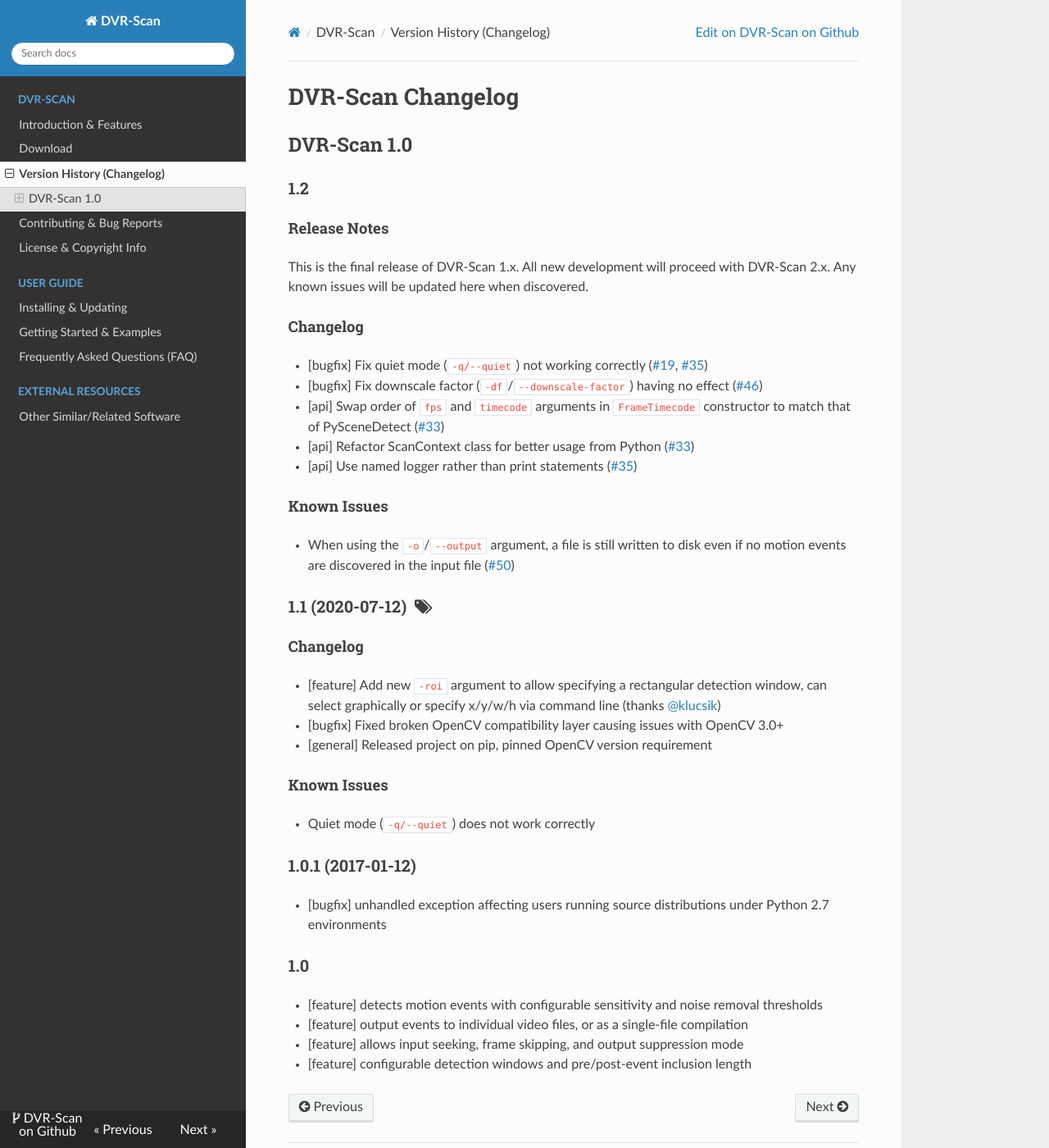
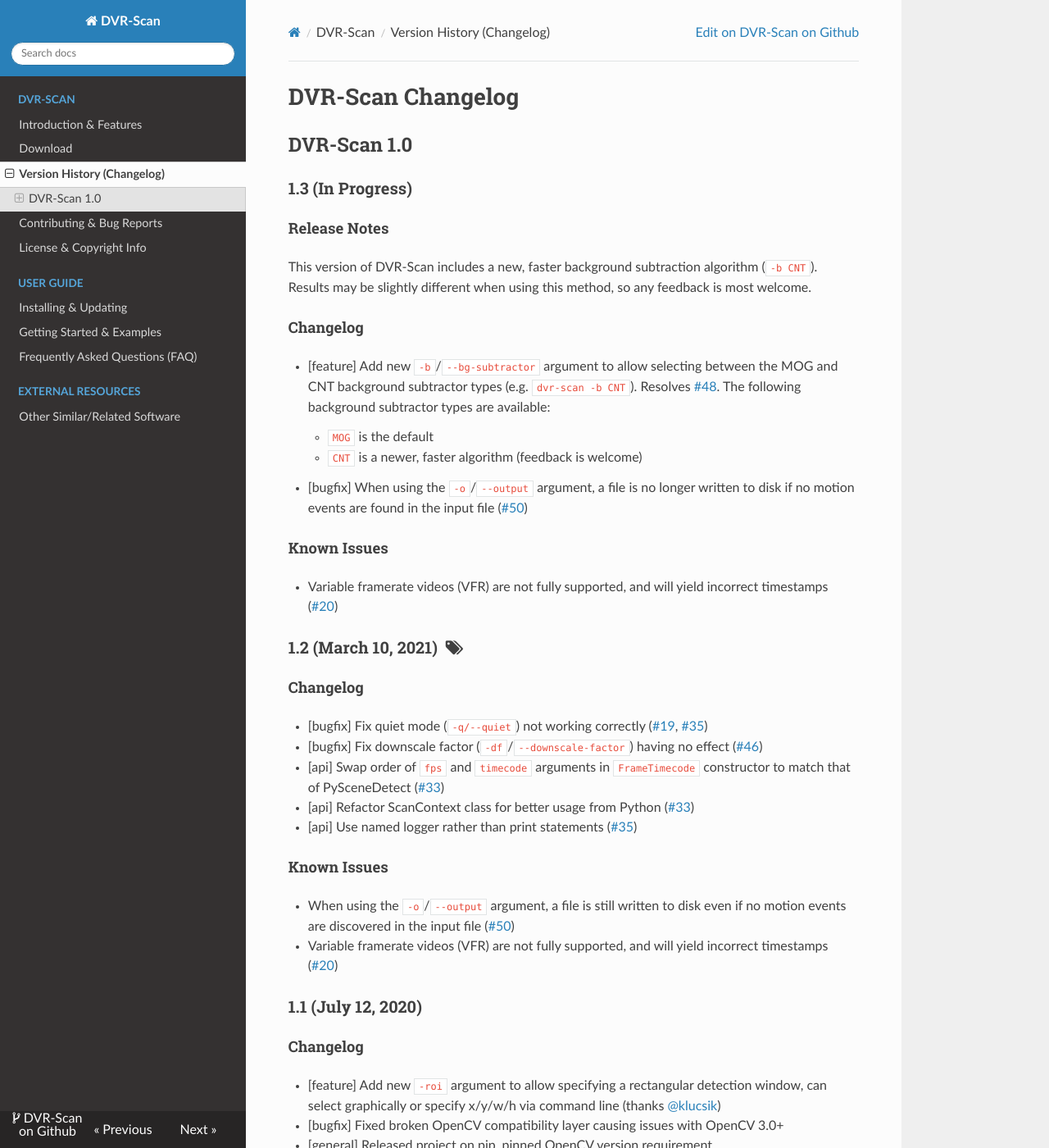
Before and after one commit to Breakthrough/DVR-Scan, an MkDocs documentation site: the page built from docs/changelog.md, in a window 1280 px wide and 1400 px high. Shown: the whole window at 82% size. Built offline with MkDocs 1.6.1, drawn with Linux system fonts in a browser that asks for light colours; nearby versions of some CDN libraries; old or Windows-style settings are respelled for this version of MkDocs; some of the changed text lies outside the part shown.

Commit message:
Add ability to select CNT background subtractor (#48).

```diff
--- a/docs/changelog.md
+++ b/docs/changelog.md
@@ -4,11 +4,25 @@
 
 ## DVR-Scan 1.0
 
-### 1.2
+### 1.3 (In Progress)
 
 #### Release Notes
 
-This is the final release of DVR-Scan 1.x.  All new development will proceed with DVR-Scan 2.x.  Any known issues will be updated here when discovered.
+This version of DVR-Scan includes a new, faster background subtraction algorithm (`-b CNT`).  Results may be slightly different when using this method, so any feedback is most welcome.
+
+#### Changelog
+
+ * [feature] Add new `-b`/`--bg-subtractor` argument to allow selecting between the MOG and CNT background subtractor types (e.g. `dvr-scan -b CNT`). Resolves [#48](https://github.com/Breakthrough/DVR-Scan/issues/48). The following background subtractor types are available:
+     * `MOG` is the default
+     * `CNT` is a newer, faster algorithm (feedback is welcome)
+ * [bugfix] When using the `-o`/`--output` argument, a file is no longer written to disk if no motion events are found in the input file ([#50](https://github.com/Breakthrough/DVR-Scan/issues/50))
+
+#### Known Issues
+
+ * Variable framerate videos (VFR) are not fully supported, and will yield incorrect timestamps ([#20](https://github.com/Breakthrough/DVR-Scan/issues/20))
+
+
+### 1.2 (March 10, 2021) &nbsp;<span class="fa fa-tags"></span>
 
 #### Changelog
 
@@ -21,9 +35,10 @@
 #### Known Issues
 
  * When using the `-o`/`--output` argument, a file is still written to disk even if no motion events are discovered in the input file ([#50](https://github.com/Breakthrough/DVR-Scan/issues/50))
+ * Variable framerate videos (VFR) are not fully supported, and will yield incorrect timestamps ([#20](https://github.com/Breakthrough/DVR-Scan/issues/20))
 
 
-### 1.1 (2020-07-12) &nbsp;<span class="fa fa-tags"></span>
+### 1.1 (July 12, 2020)
 
 #### Changelog
 
@@ -34,12 +49,13 @@
 #### Known Issues
 
  * Quiet mode (`-q/--quiet`) does not work correctly
+ * Variable framerate videos (VFR) are not fully supported, and will yield incorrect timestamps ([#20](https://github.com/Breakthrough/DVR-Scan/issues/20))
 
-### 1.0.1 (2017-01-12)
+### 1.0.1 (January 12, 2017)
 
  * [bugfix] unhandled exception affecting users running source distributions under Python 2.7 environments
 
-### 1.0
+### 1.0 (January 11, 2017)
 
  * [feature] detects motion events with configurable sensitivity and noise removal thresholds
  * [feature] output events to individual video files, or as a single-file compilation
```
Also changed, not shown: docs/guide/examples.md (+7 -0 lines), 5 other files.
